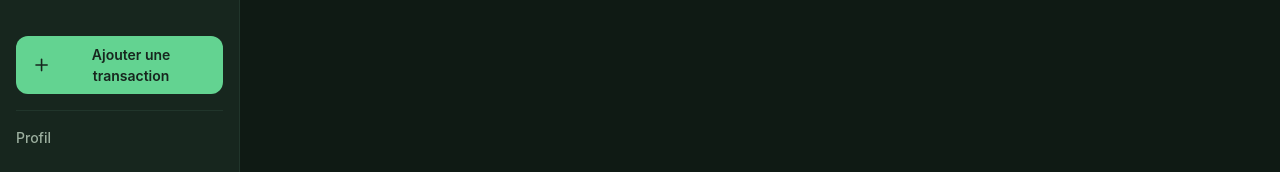
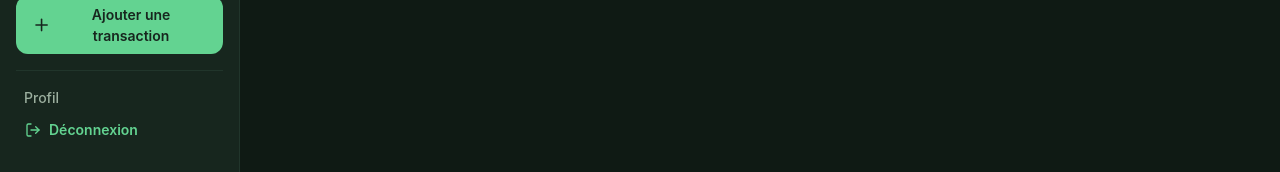
Before and after one commit to andri-Ts/finapp, a React (Vite) app in the folder frontend/: page /accounts in a window 1280 px wide. Shown: the part 628-800 px from the top of the page. Built offline with nearby package versions, Linux system fonts and the light colour scheme; no server answers; sample sign-in values are in the browser's storage.

Commit message:
feat: ajout logout

```diff
--- a/frontend/src/components/navigation/sidebar/Sidebar.tsx
+++ b/frontend/src/components/navigation/sidebar/Sidebar.tsx
@@ -1,10 +1,18 @@
 import { navigation } from '@/constants/navigation';
 import styles from './sidebar.module.css';
 import { NavLink, useNavigate } from 'react-router-dom';
-import { Plus } from 'lucide-react';
+import { LogOut, Plus } from 'lucide-react';
+import { userAuth } from '@/features/auth/context/AuthContext';
+import Button from '@/components/ui/Button';
 
 function Sidebar() {
   const navigate = useNavigate();
+  const { logout } = userAuth();
+
+  const handleLogout = () => {
+    logout();
+    navigate('/login');
+  };
 
   return (
     <aside className={styles.sidebar}>
@@ -42,7 +50,17 @@ function Sidebar() {
 
       <div className={styles.profile}>
         <p>Profil</p>
-        {/* <Link to={'/login'}>Connexion</Link> */}
+
+        <Button
+          type="button"
+          variant="ghost"
+          size="sm"
+          onClick={handleLogout}
+          className={styles.logoutButton}
+        >
+          <LogOut size={16} />
+          <span>Déconnexion</span>
+        </Button>
       </div>
     </aside>
   );
--- a/frontend/src/components/navigation/sidebar/sidebar.module.css
+++ b/frontend/src/components/navigation/sidebar/sidebar.module.css
@@ -108,6 +108,35 @@
   outline-offset: 2px;
 }
 
+.logoutButton {
+  /* MODIFICATION : le bouton ne prend plus toute la largeur */
+  width: fit-content;
+
+  /* MODIFICATION : reste aligné à gauche du profil */
+  align-self: flex-start;
+
+  /* MODIFICATION : on conserve l'alignement icône + texte */
+  display: flex;
+  align-items: center;
+  justify-content: flex-start;
+
+  gap: var(--space-sm);
+
+  /* MODIFICATION : même retrait horizontal que "Profil" */
+  /* margin-left: var(--space-sm); */
+
+  /* MODIFICATION : on annule le padding horizontal du Button */
+  padding-left: 0;
+  padding-right: var(--space-sm);
+
+  color: var(--color-text-muted);
+}
+
+.logoutButton:hover {
+  color: var(--color-danger-text);
+  background-color: var(--color-danger-background);
+}
+
 /* ---------------------------------------- */
 /* Profil                                   */
 /* ---------------------------------------- */
@@ -115,14 +144,24 @@
 .profile {
   display: flex;
   flex-direction: column;
+  align-items: stretch;
+
   gap: var(--space-xs);
+
   padding-top: var(--space-md);
+
   border-top: 1px solid var(--color-border-subtle);
+
   font-size: var(--font-size-small);
 }
 
 .profile p {
   margin: 0;
+
+  /* MODIFICATION : même alignement horizontal
+     que le bouton logout */
+  padding: 0 var(--space-sm);
+
   color: var(--color-text-secondary);
   font-weight: var(--font-weight-medium);
 }
--- a/frontend/src/features/auth/components/login/LoginForm.tsx
+++ b/frontend/src/features/auth/components/login/LoginForm.tsx
@@ -1,6 +1,6 @@
 import { useState } from 'react';
 import styles from './loginForm.module.css';
-import { useNavigate } from 'react-router-dom';
+import { Link, useNavigate } from 'react-router-dom';
 import { userAuth } from '../../context/AuthContext';
 import Input from '@/components/ui/Input';
 import Button from '@/components/ui/Button';
@@ -75,6 +75,8 @@ function LoginForm() {
       <Button type="submit" loading={isSubmitting} size="lg">
         Se connecter
       </Button>
+
+      <Link to="/register">Créer un compte</Link>
     </form>
   );
 }
--- a/frontend/src/features/transactions/components/transactionCard/transactionCard.module.css
+++ b/frontend/src/features/transactions/components/transactionCard/transactionCard.module.css
@@ -3,7 +3,7 @@
   justify-content: space-between;
   align-items: center;
 
-  padding: var(--space-sm) 0;
+  /* padding: var(--space-sm) 0; */
   gap: var(--space-md);
 }
 
--- a/frontend/src/features/transactions/components/transactionList/transactionList.module.css
+++ b/frontend/src/features/transactions/components/transactionList/transactionList.module.css
@@ -1,5 +1,5 @@
 .list {
   display: flex;
   flex-direction: column;
-  gap: var(--space-sm);
+  gap: var(--space-md);
 }
```
